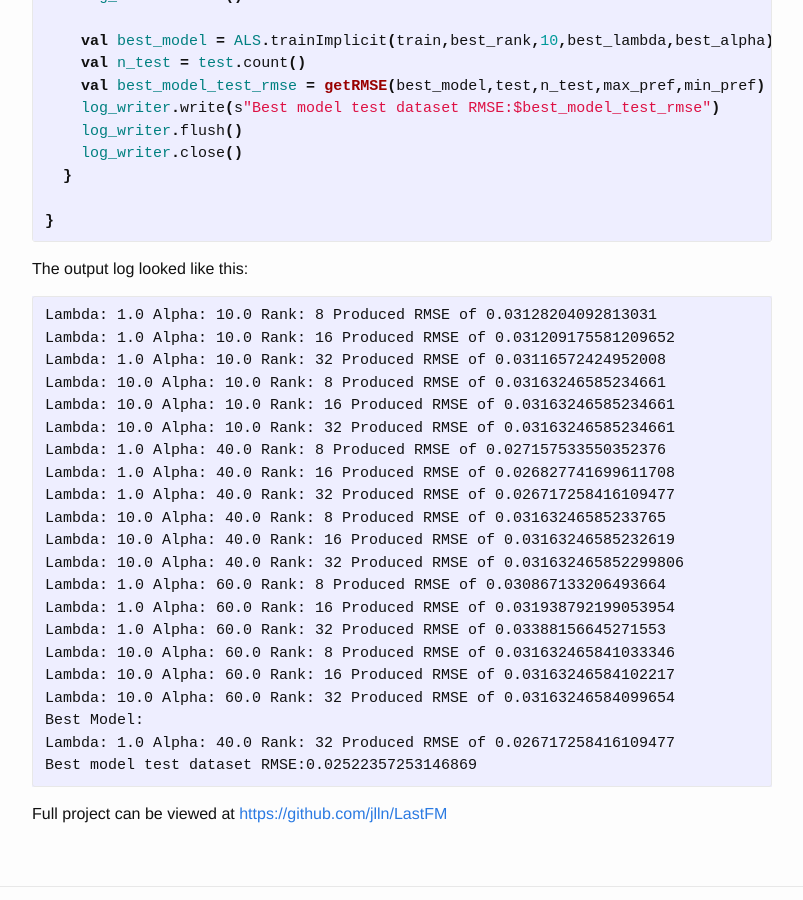
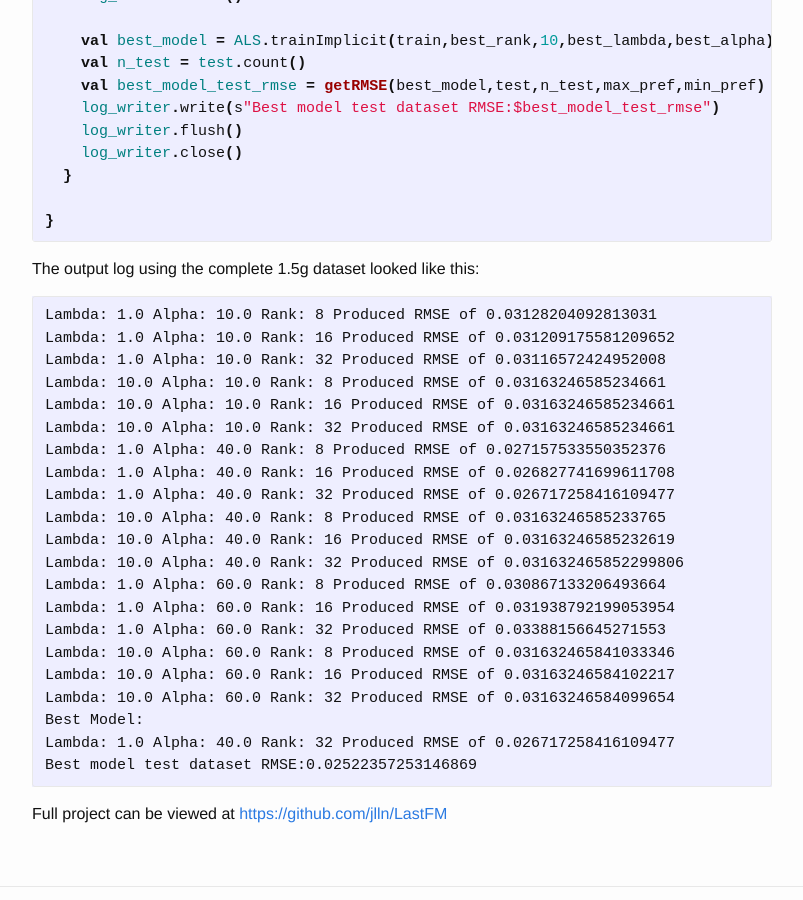
Before and after one commit to jlln/jlln.github.io, a Jekyll site: the page built from _posts/2016-09-19-lastfm.markdown, in a window 1280 px wide and 900 px high, scrolled down 3957 px. Shown: the whole window, without its empty margins (238-1041 px from the left). Built offline with Jekyll 4.4.1, drawn with Linux system fonts in a browser that asks for light colours; formulas are drawn with MathJax 3.

Commit message:
Update 2016-09-19-lastfm.markdown

```diff
--- a/_posts/2016-09-19-lastfm.markdown
+++ b/_posts/2016-09-19-lastfm.markdown
@@ -155,7 +155,7 @@ object MFModelling {
 }
 {% endhighlight%}
 
-The output log looked like this:
+The output log using the complete 1.5g dataset looked like this:
 
 ~~~~~
 Lambda: 1.0 Alpha: 10.0 Rank: 8 Produced RMSE of 0.03128204092813031
```
